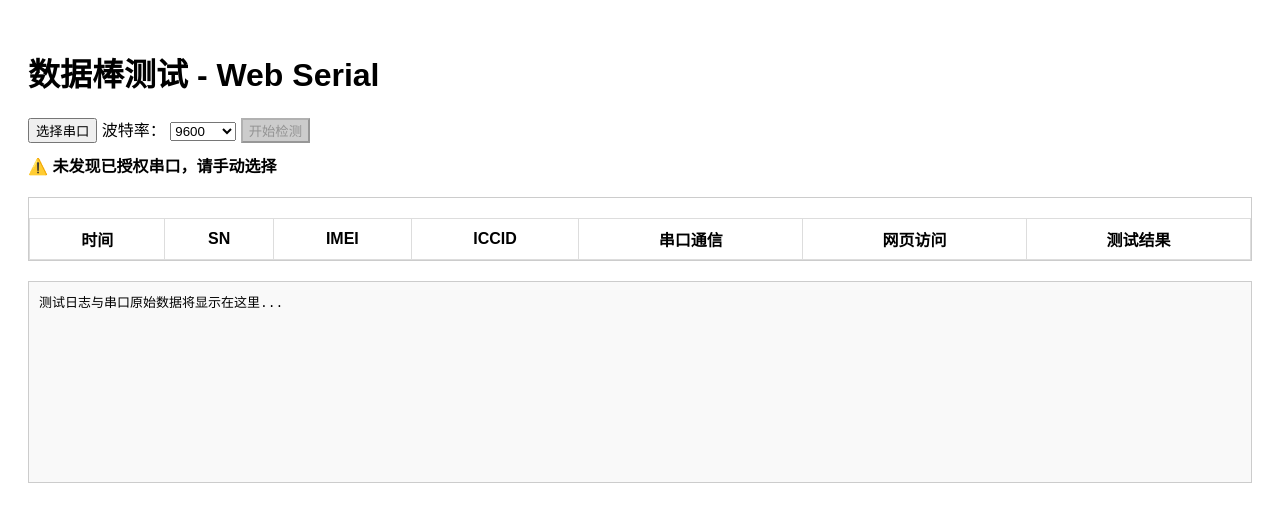
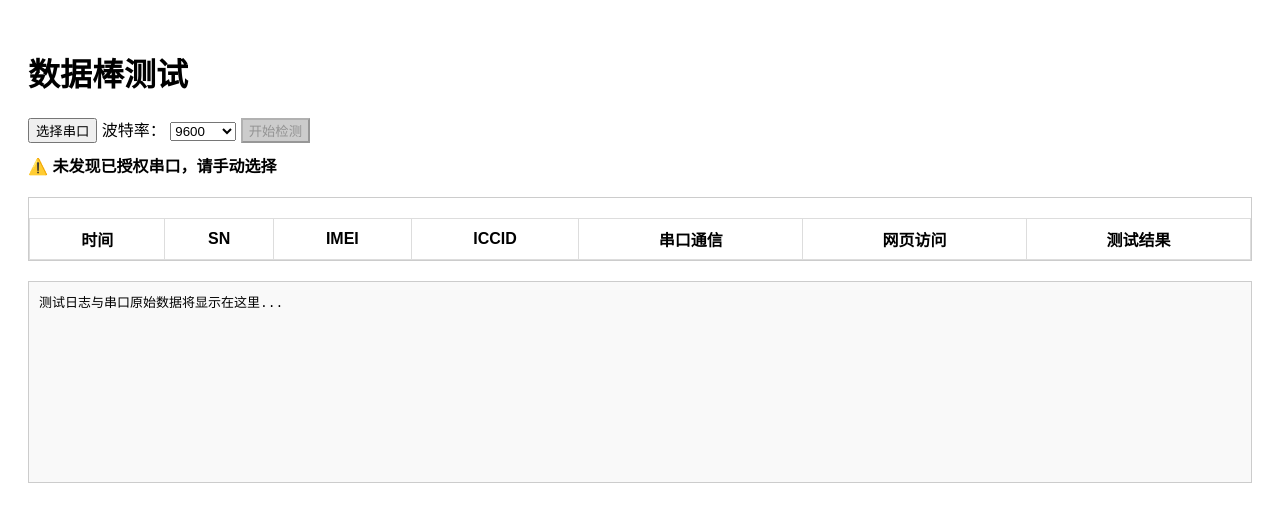
Before and after one commit to LorenzoLiam/DataStickWebTest, a plain HTML site: page index.html in a window 1280 px wide. Drawn offline with Linux system fonts and the light colour scheme.

Commit message:
Update index.html

```diff
--- a/index.html
+++ b/index.html
@@ -2,7 +2,7 @@
 <html lang="zh">
 <head>
   <meta charset="UTF-8">
-  <title>数据棒测试 - Web Serial 版</title>
+  <title>数据棒测试</title>
   <style>
     body { font-family: Arial; padding: 20px; }
     table { border-collapse: collapse; width: 100%; margin-top: 20px; }
@@ -30,7 +30,7 @@
   </style>
 </head>
 <body>
-  <h1>数据棒测试 - Web Serial</h1>
+  <h1>数据棒测试</h1>
 
   <div>
     <button id="requestPortBtn">选择串口</button>
```
